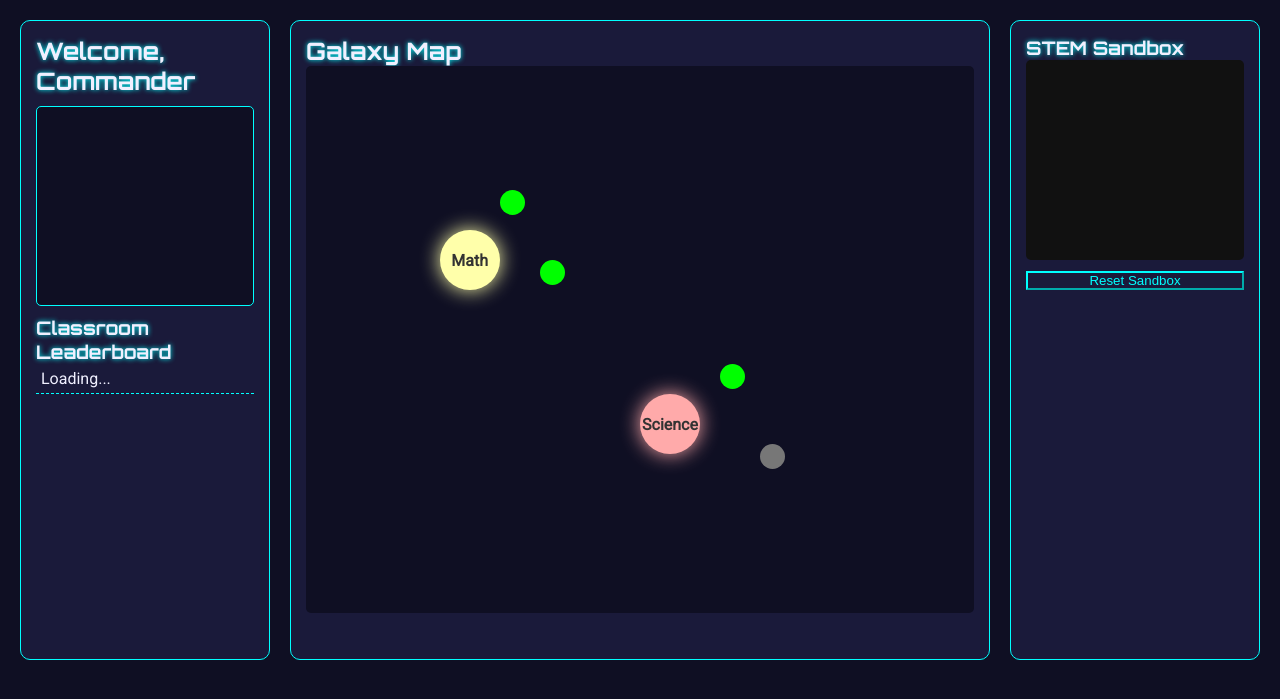
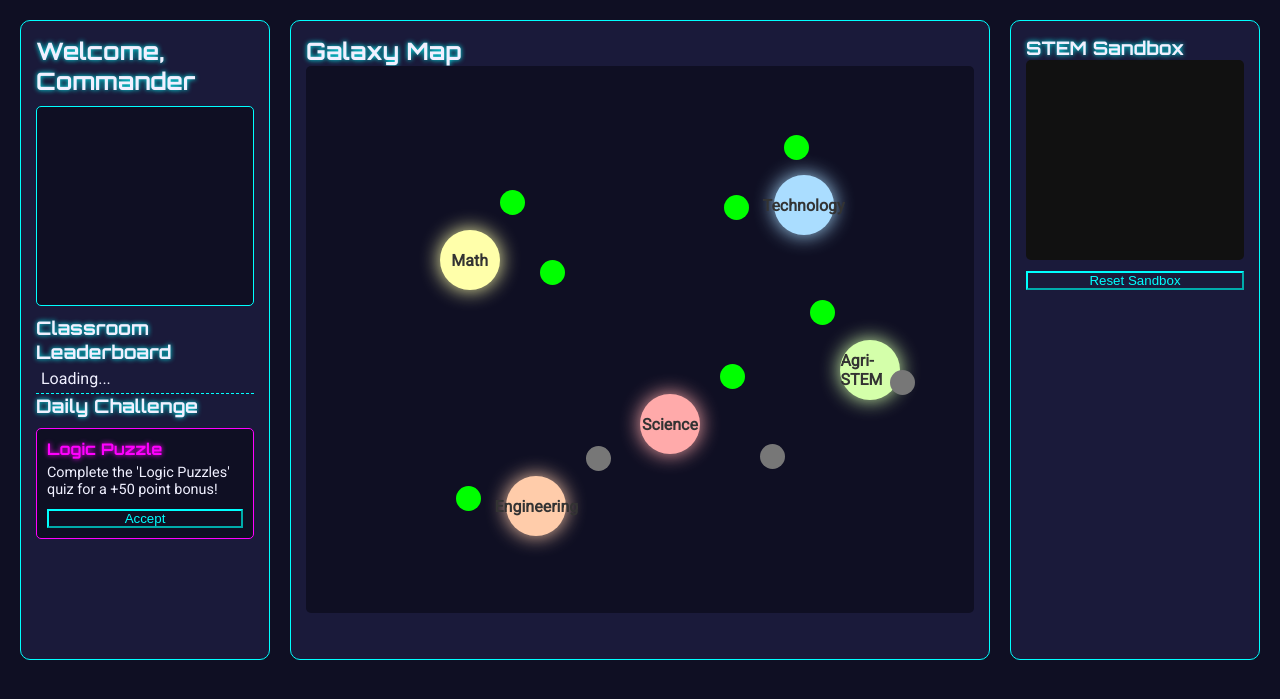
Before and after one commit to veerakarthick235/EduQuest, a Flask app: page /dashboard in a window 1280 px wide. Shown: the part 52-751 px from the top of the page. Run offline with Flask 3, Linux system fonts and the light colour scheme; data that the repository does not hold is empty; some libraries are stand-ins or nearby versions.

Commit message:
Update dashboard.html

```diff
--- a/templates/dashboard.html
+++ b/templates/dashboard.html
@@ -10,7 +10,14 @@
         <ul id="leaderboard">
             <li>Loading...</li>
         </ul>
-    </div>
+
+        <h3>Daily Challenge</h3>
+        <div class="challenge-card">
+            <h4>Logic Puzzle</h4>
+            <p>Complete the 'Logic Puzzles' quiz for a +50 point bonus!</p>
+            <button class="btn-ghost" onclick="loadGame('logic_puzzles')">Accept</button>
+        </div>
+        </div>
     <div class="galaxy-map-container">
         <h2 data-lang="galaxy_map">Galaxy Map</h2>
         <div class="galaxy-map">
@@ -24,7 +31,25 @@
                 <div class="planet" data-topic="physics"></div>
                 <div class="planet locked" data-topic="chemistry"></div>
             </div>
-        </div>
+
+            <div class="star-system" id="tech-system">
+                <div class="star" data-subject="tech">Technology</div>
+                <div class="planet" data-topic="logic_puzzles"></div>
+                <div class="planet" data-topic="algorithms"></div>
+            </div>
+
+            <div class="star-system" id="engineering-system">
+                <div class="star" data-subject="engineering">Engineering</div>
+                <div class="planet" data-topic="bridge_design"></div>
+                <div class="planet locked" data-topic="circuits"></div>
+            </div>
+
+            <div class="star-system" id="agri-system">
+                <div class="star" data-subject="agri-stem">Agri-STEM</div>
+                <div class="planet" data-topic="crop_science"></div>
+                <div class="planet locked" data-topic="water_mgmt"></div>
+            </div>
+            </div>
     </div>
     <div class="right-panel">
         <h3>STEM Sandbox</h3>
```
